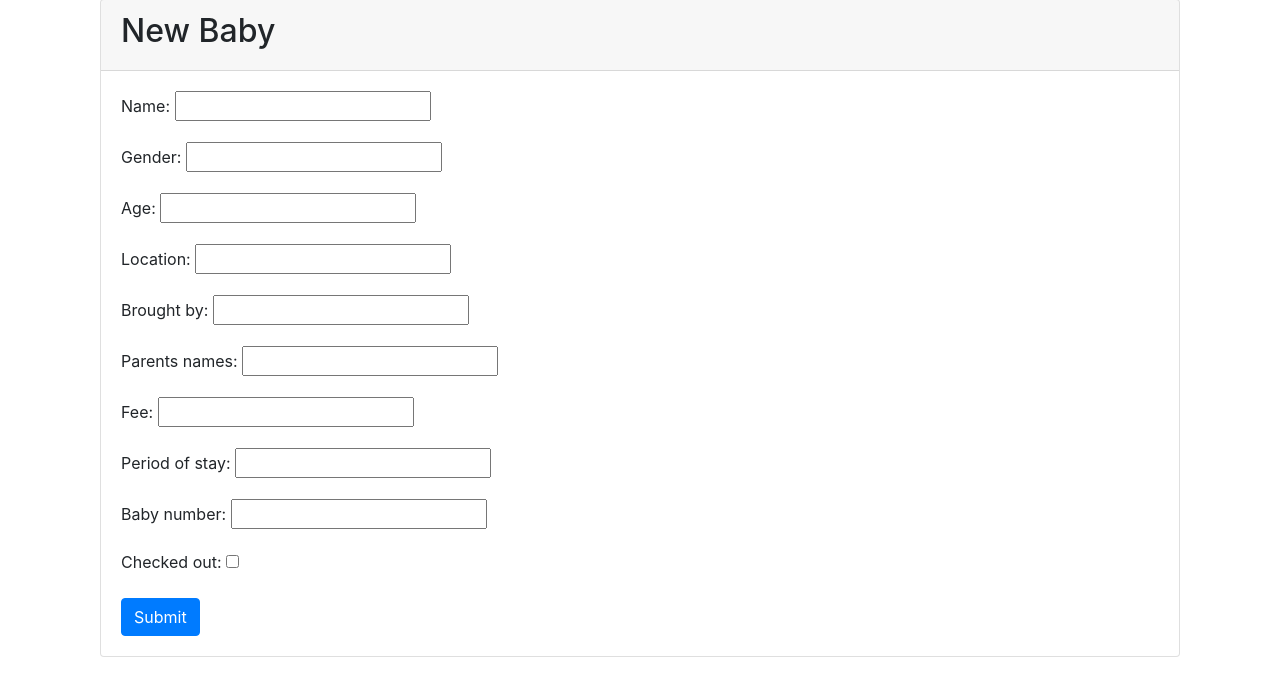
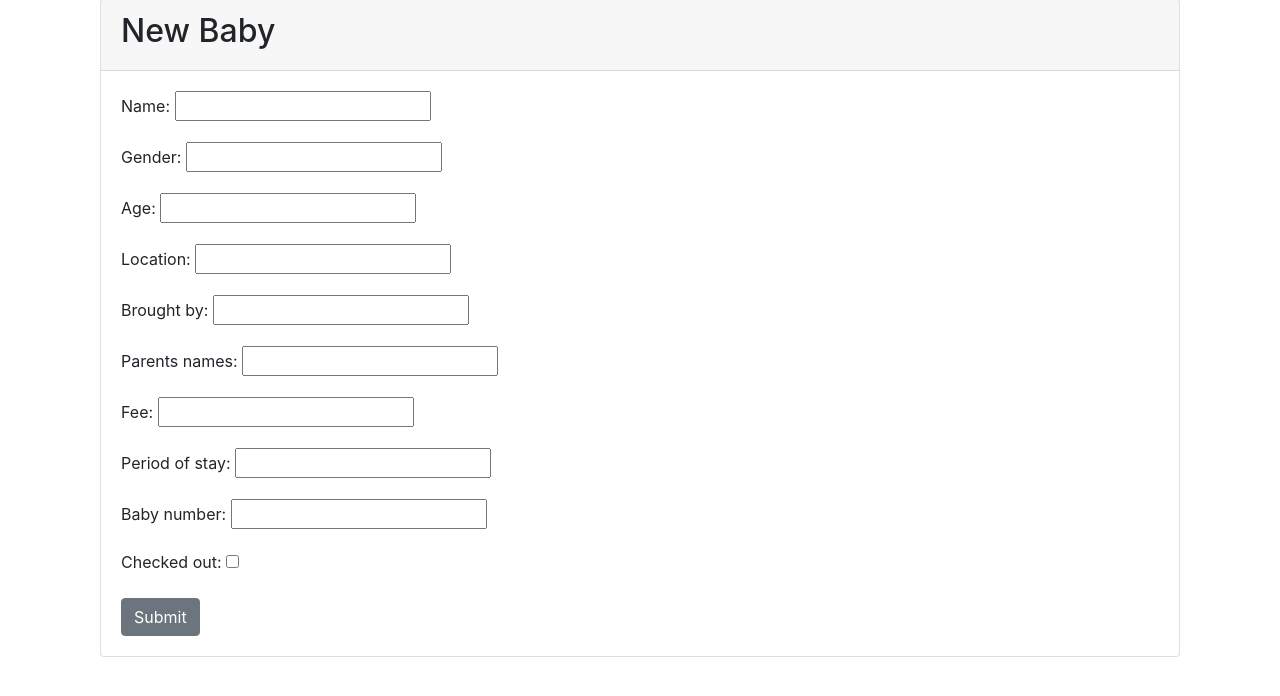
Before and after one commit to kalosius/Day-Star, a Django app: page /baby/create/ in a window 1280 px wide. Shown: the part 81-777 px from the top of the page. Run offline with Django 5.2, Linux system fonts and the light colour scheme; some libraries are stand-ins or nearby versions.

Commit message:
submission buttons color changed to match with the theme

```diff
--- a/daycare/templates/baby_form.html
+++ b/daycare/templates/baby_form.html
@@ -10,7 +10,7 @@
         <form method="post">
             {% csrf_token %}
             {{ form.as_p }}
-            <button type="submit" class="btn btn-primary">Submit</button>
+            <button type="submit" class="btn btn-secondary">Submit</button>
         </form>
 
     </div>
--- a/daycare/templates/payment_form.html
+++ b/daycare/templates/payment_form.html
@@ -10,7 +10,7 @@
         <form method="post">
             {% csrf_token %}
             {{ form.as_p }}
-            <button type="submit" class="btn btn-primary">Submit</button>
+            <button type="submit" class="btn btn-secondary">Submit</button>
         </form>
 
     </div>
--- a/daycare/templates/procurement_form.html
+++ b/daycare/templates/procurement_form.html
@@ -9,7 +9,7 @@
         <form method="post">
             {% csrf_token %}
             {{ form.as_p }}
-            <button type="submit" class="btn btn-primary">Submit</button>
+            <button type="submit" class="btn btn-secondary">Submit</button>
         </form>
 
     </div>
```
